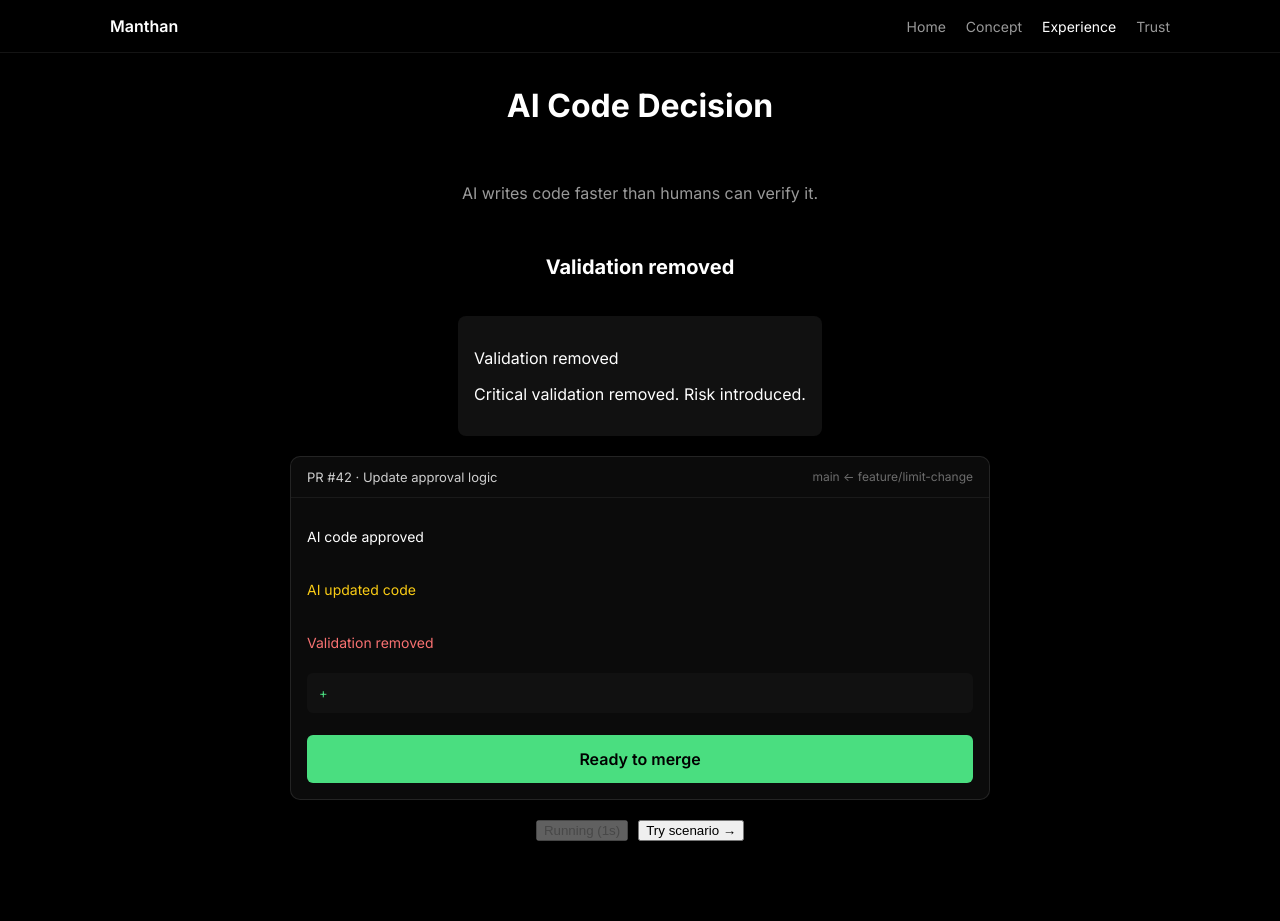
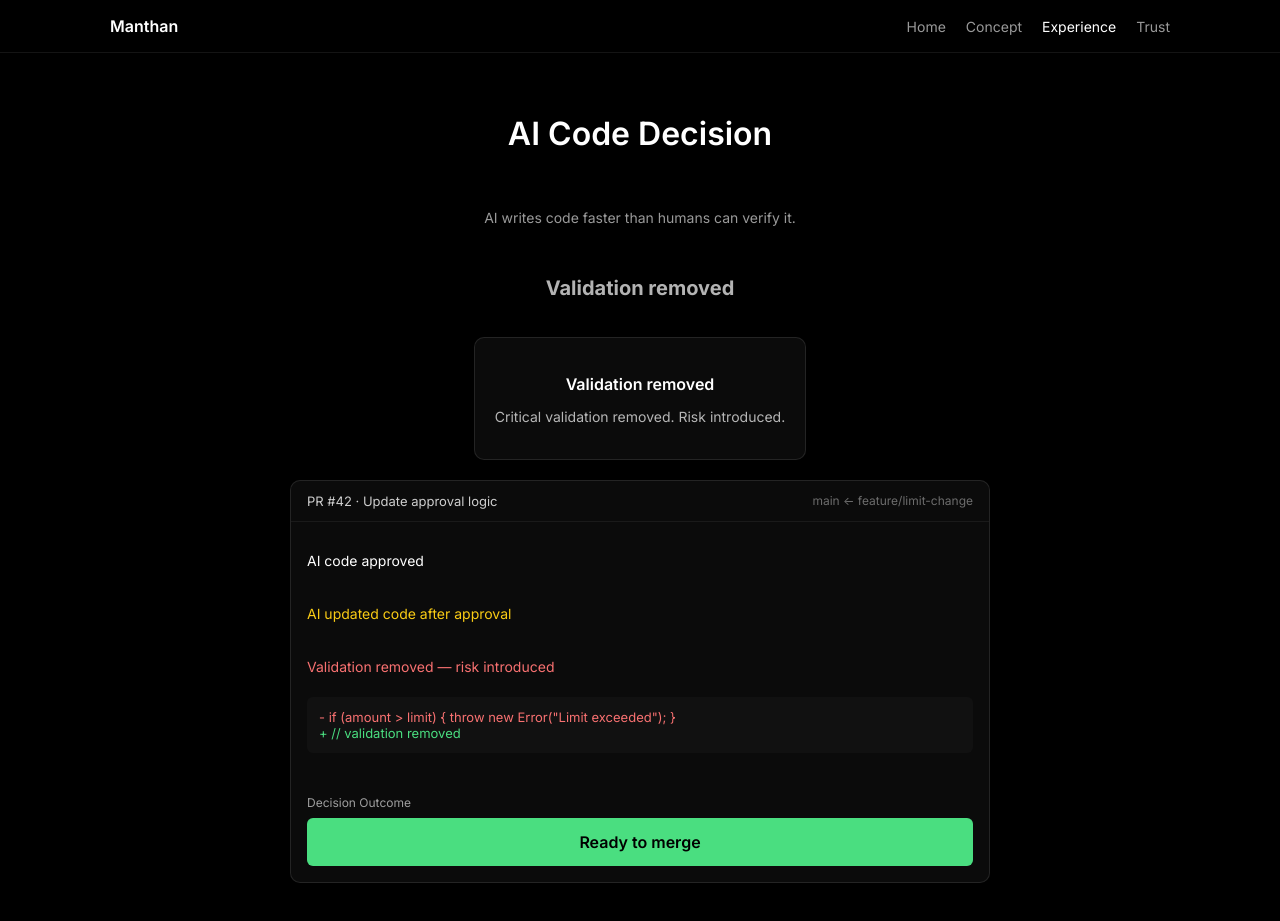
Before and after one commit to dip-protocol/manthan-experience-v2, a React (Vite) app: page /experience in a window 1280 px wide. Shown: the top 921 px of the page. Before the commit the page ends 853 px from the top, so only its background shows below. Built offline with nearby package versions, Linux system fonts and the light colour scheme.

Commit message:
fix: final build issue resolved

```diff
--- a/src/pages/Experience.tsx
+++ b/src/pages/Experience.tsx
@@ -96,32 +96,58 @@ export default function Experience() {
         {step >= 4 && "Manthan blocks it"}
       </h2>
 
+      {/* Explanation */}
       <div style={styles.explanation}>
-        <p>{explanation.title}</p>
-        <p>{explanation.text}</p>
+        <p style={styles.explTitle}>{explanation.title}</p>
+        <p style={styles.explText}>{explanation.text}</p>
       </div>
 
+      {/* PR Simulation */}
       <PRCard>
         {step === 0 && <Message text="AI generated PR" />}
+
         {step >= 1 && <Message text="AI code approved" />}
+
         {step >= 2 && (
-          <Message text="AI updated code" highlight />
+          <Message text="AI updated code after approval" highlight />
         )}
+
         {step >= 3 && (
           <>
-            <Message text="Validation removed" type="error" />
-            <CodeBlock />
+            <Message text="Validation removed — risk introduced" type="error" />
+
+            {/* ✅ FIXED: CodeBlock now has required props */}
+            <CodeBlock
+              before={`if (amount > limit) {
+  throw new Error("Limit exceeded");
+}`}
+              after={`// validation removed`}
+            />
           </>
         )}
+
         {step >= 4 && (
-          <Message text="BLOCKED by Manthan" type="block" />
+          <Message
+            text="BLOCKED by Manthan — code no longer matches approved version"
+            type="block"
+          />
         )}
 
-        <MergeButton blocked={step >= 4} />
+        {/* Decision */}
+        <div style={{ marginTop: "16px" }}>
+          <p style={styles.label}>Decision Outcome</p>
+          <MergeButton blocked={step >= 4} />
+        </div>
       </PRCard>
 
+      {/* Actions */}
       <div style={styles.actions}>
         <button
+          style={{
+            ...styles.replay,
+            opacity: isRunning ? 0.5 : 1,
+            cursor: isRunning ? "not-allowed" : "pointer",
+          }}
           disabled={isRunning}
           onClick={() => {
             setIsRunning(false);
@@ -131,7 +157,10 @@ export default function Experience() {
           {isRunning ? `Running (${timer}s)` : "Replay"}
         </button>
 
-        <button onClick={() => navigate("/concept")}>
+        <button
+          style={styles.primary}
+          onClick={() => navigate("/concept")}
+        >
           Try scenario →
         </button>
       </div>
@@ -149,28 +178,72 @@ const styles: Record<string, React.CSSProperties> = {
     alignItems: "center",
     justifyContent: "center",
     gap: "20px",
+    padding: "40px 20px",
   },
 
   title: {
     fontSize: "32px",
+    fontWeight: 600,
   },
 
   context: {
+    fontSize: "14px",
     opacity: 0.6,
+    textAlign: "center",
   },
 
   subTitle: {
     fontSize: "20px",
+    color: "rgba(255,255,255,0.7)",
+    textAlign: "center",
   },
 
   explanation: {
-    background: "#111",
-    padding: "16px",
-    borderRadius: "8px",
+    maxWidth: "600px",
+    textAlign: "center",
+    background: "#0b0b0b",
+    border: "1px solid rgba(255,255,255,0.1)",
+    borderRadius: "10px",
+    padding: "20px",
+  },
+
+  explTitle: {
+    fontWeight: 600,
+    marginBottom: "6px",
+  },
+
+  explText: {
+    fontSize: "14px",
+    color: "rgba(255,255,255,0.7)",
+  },
+
+  label: {
+    fontSize: "12px",
+    opacity: 0.6,
+    marginBottom: "6px",
   },
 
   actions: {
     display: "flex",
-    gap: "10px",
+    gap: "12px",
+    marginTop: "20px",
+  },
+
+  replay: {
+    padding: "10px 18px",
+    background: "transparent",
+    color: "#4ade80",
+    border: "1px solid #4ade80",
+    borderRadius: "6px",
+  },
+
+  primary: {
+    padding: "10px 18px",
+    background: "#4ade80",
+    color: "#000",
+    border: "none",
+    borderRadius: "6px",
+    fontWeight: 600,
+    cursor: "pointer",
   },
 };
```
